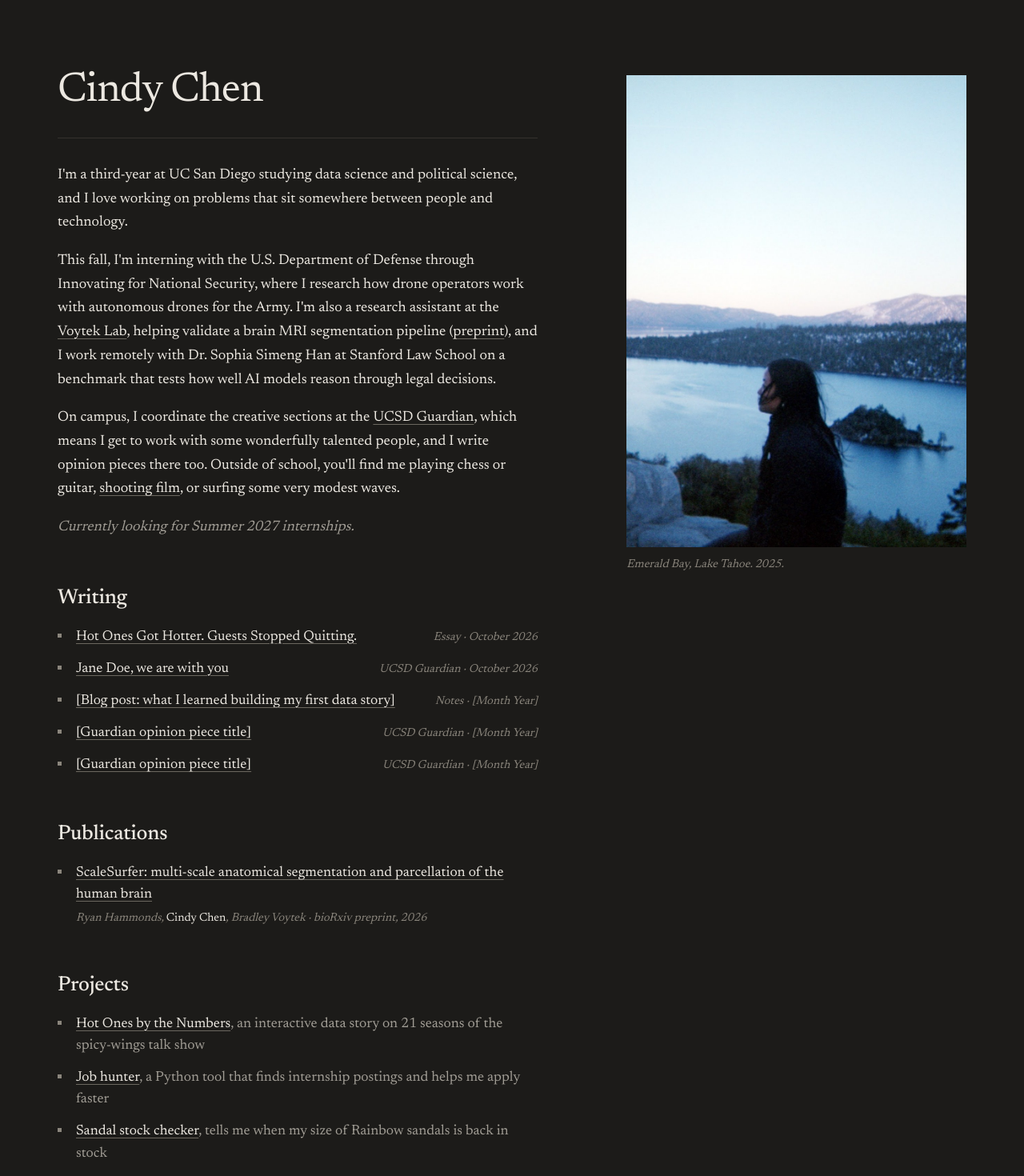
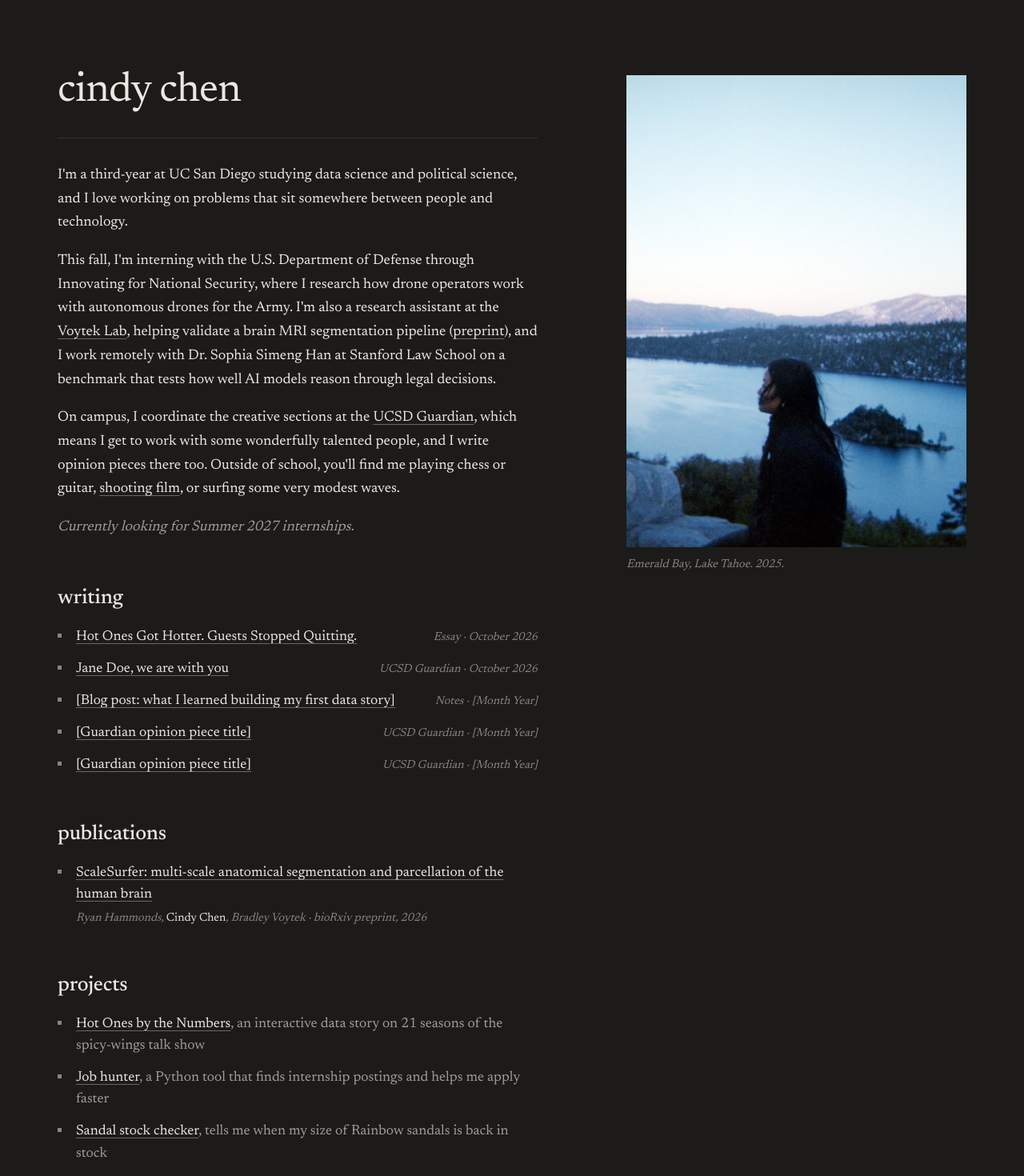
Before and after one commit to cindysze/cindysze.github.io, a Next.js app: page / in a window 1280 px wide. Shown: the top 1470 px of the page at 80% size. Built offline with nearby package versions, Linux system fonts and the light colour scheme.

Commit message:
trying out lowercase

```diff
--- a/app/page.js
+++ b/app/page.js
@@ -36,7 +36,7 @@ export default function Home() {
     <div className="home">
       <div className="content">
       <header className="header">
-        <h1 className="name">Cindy Chen</h1>
+        <h1 className="name">cindy chen</h1>
         <div className="rule" />
         <div className="bio">
           <p>
@@ -63,7 +63,7 @@ export default function Home() {
       </header>
 
       <section className="section">
-        <h2 className="section-title">Writing</h2>
+        <h2 className="section-title">writing</h2>
         <ul className="list">
           {writing.map((post, i) => (
             <li key={i}>
@@ -78,7 +78,7 @@ export default function Home() {
       </section>
 
       <section className="section">
-        <h2 className="section-title">Publications</h2>
+        <h2 className="section-title">publications</h2>
         <ul className="list">
           {publications.map((pub) => (
             <li key={pub.title}>
@@ -104,7 +104,7 @@ export default function Home() {
       </section>
 
       <section className="section">
-        <h2 className="section-title">Projects</h2>
+        <h2 className="section-title">projects</h2>
         <ul className="list">
           {projects.map((p) => (
             <li key={p.name}>
```
